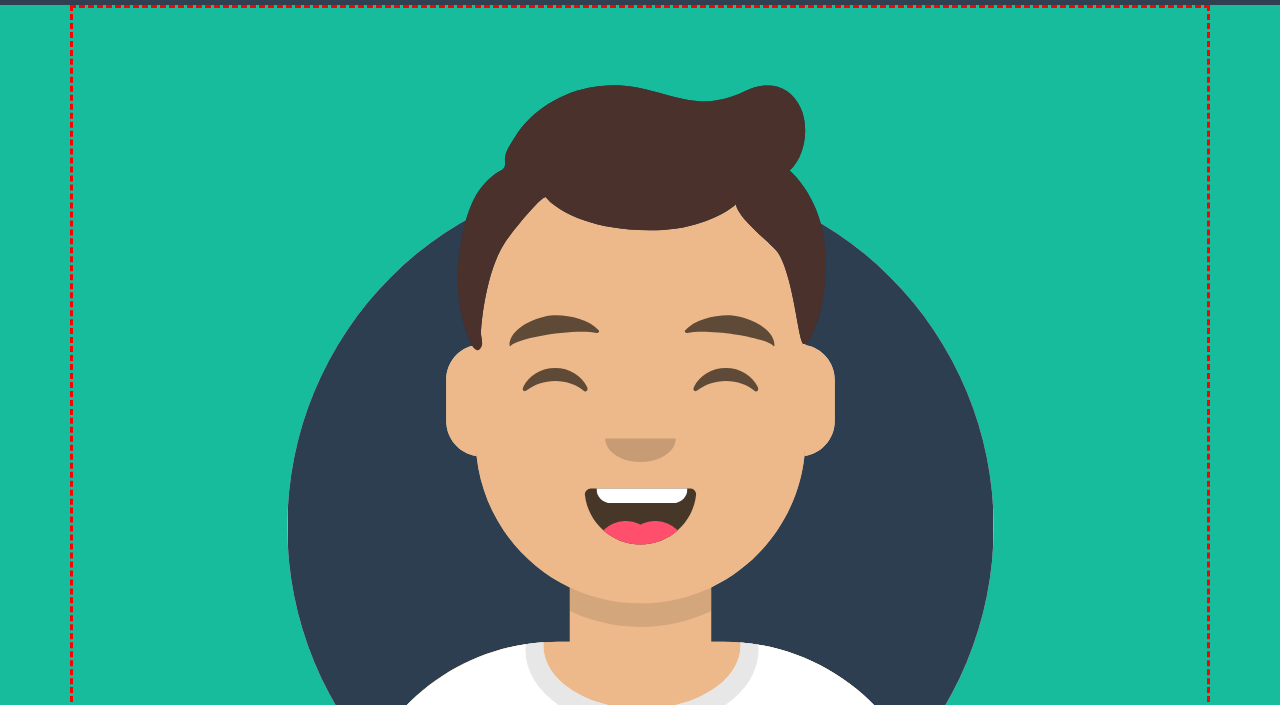
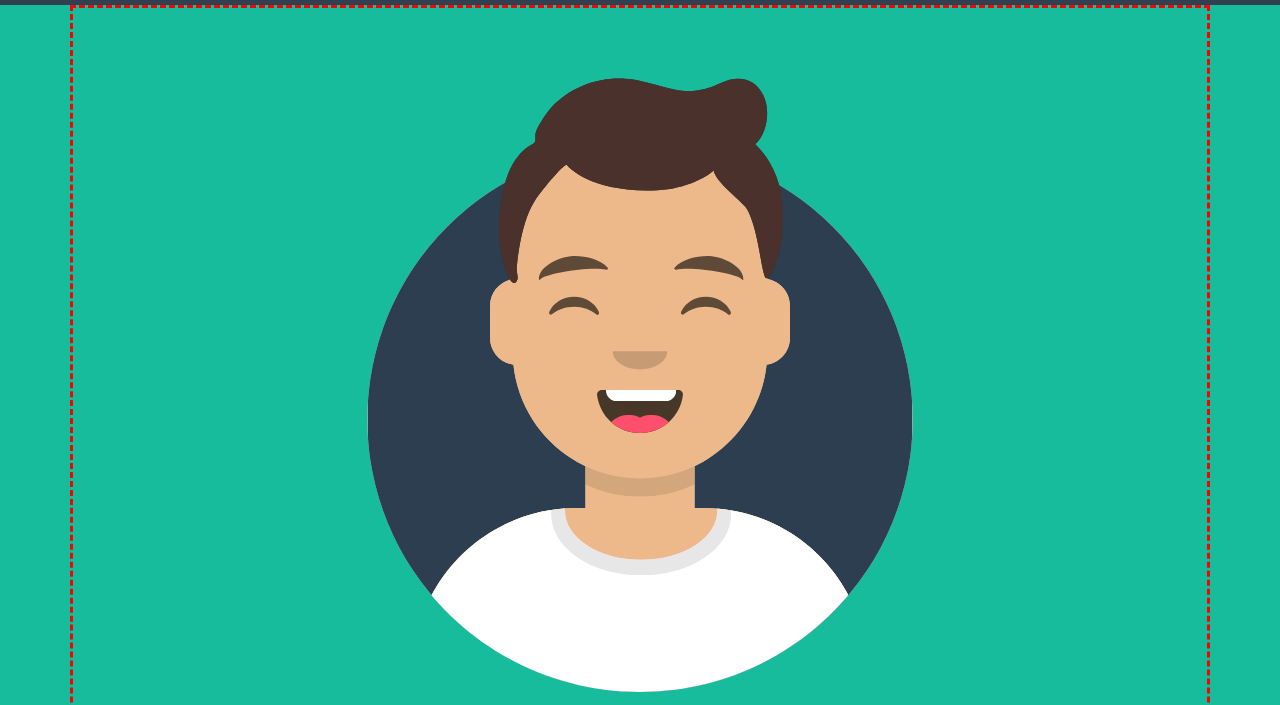
Before and after one commit to Massimiliano214/html-css-bootstrap-freelancer, a plain HTML site: page index.html in a window 1280 px wide. Shown: the part 51-756 px from the top of the page. Drawn offline with nearby package versions, Linux system fonts and the light colour scheme.

Commit message:
jumbo all size

```diff
--- a/css/style.css
+++ b/css/style.css
@@ -36,7 +36,7 @@
 }
 
 .image {
-    max-width: 70%;
+    max-width: 600px;
     margin: auto;
 }
 .image img {
```
